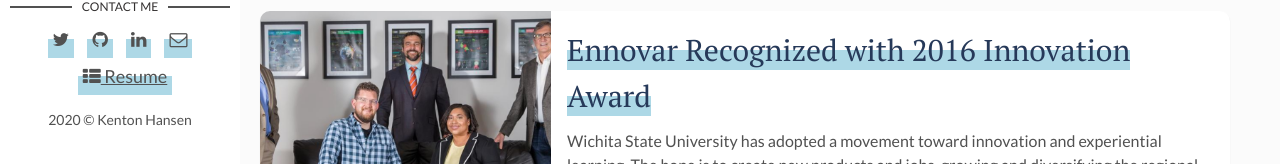
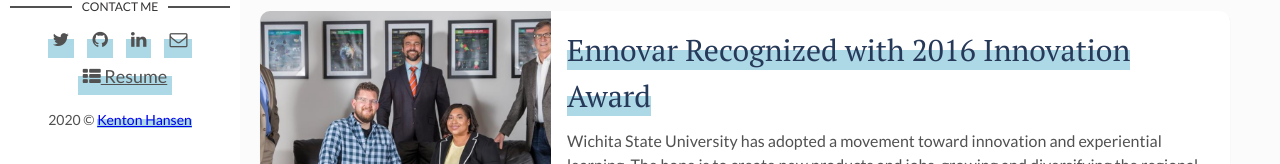
Before and after one commit to kentonh/kentonh, a Jekyll site: the page built from index.html, in a window 1280 px wide and 900 px high, scrolled down 591 px. Shown: the part 736-900 px from the top of the window. Built offline with Jekyll 4.4.1, drawn with Linux system fonts in a browser that asks for light colours; the list of posts is cut into pages by our own code.

Commit message:
adds rel link to copyright

```diff
--- a/_layouts/main.html
+++ b/_layouts/main.html
@@ -40,7 +40,7 @@
       </ul>
     </section> <!-- End Section Contact -->
     <div class="copyright">
-      <p>{{site.time | date: '%Y'}} &copy; {{site.author}}</p>
+      <p>{{site.time | date: '%Y'}} &copy; <a class="u-url u-uid" href="https://kentonhansen.com">{{site.author}}</a></p>
     </div>
   </footer> <!-- End Footer -->
 </aside> <!-- End Sidebar -->
```
